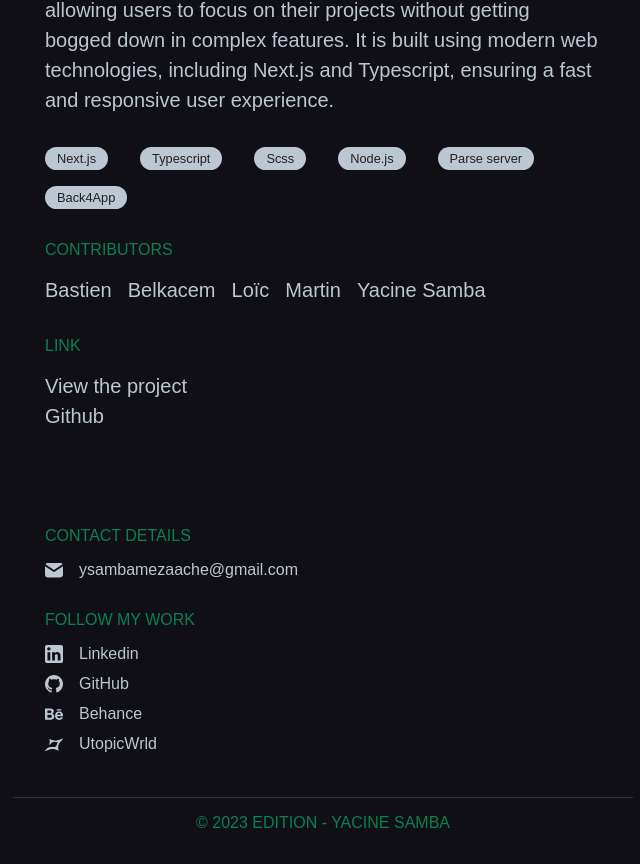
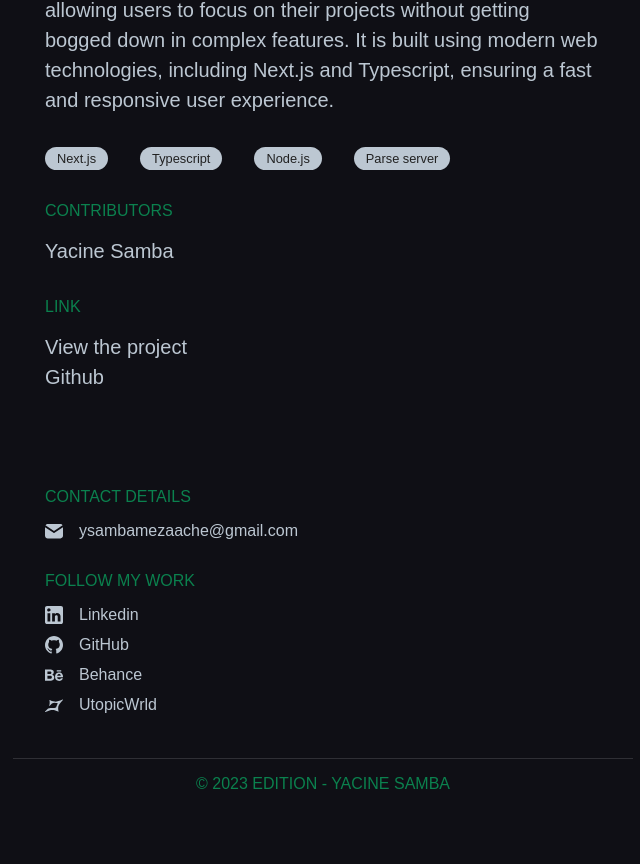
Before and after one commit to yacine-samba/portfolio-2023, a Next.js app: page /Projects/xFlow in a window 1280 px wide. Shown: the part 992-1856 px from the top of the page, without its empty margins (317-957 px from the left). After the commit the page ends 1817 px from the top, so only its background shows below. Built offline with nearby package versions, Linux system fonts and the light colour scheme; a web font is replaced by a local one.

Commit message:
fix xFlow

```diff
--- a/src/pages/Projects/xFlow.jsx
+++ b/src/pages/Projects/xFlow.jsx
@@ -11,12 +11,10 @@ const xFlow = () => {
 				tag={[
 					'Next.js',
 					'Typescript',
-					'Scss',
 					'Node.js',
-					'Parse server',
-					'Back4App',
+					'Parse server'
 				]}
-				contributor={['Bastien', 'Belkacem', 'Loïc', 'Martin', 'Yacine Samba']}
+				contributor={['Yacine Samba']}
 				link="https://x-flow-umber.vercel.app/"
 				about="xFlow is a project management application that allows users to create and manage their projects. The application provides a user-friendly interface for creating new projects, viewing project details, and managing project tasks. It uses Next.js for the frontend and Parse server for the backend."
 				aboutMore="The application is designed to be intuitive and easy to use, allowing users to focus on their projects without getting bogged down in complex features. It is built using modern web technologies, including Next.js and Typescript, ensuring a fast and responsive user experience."
```
